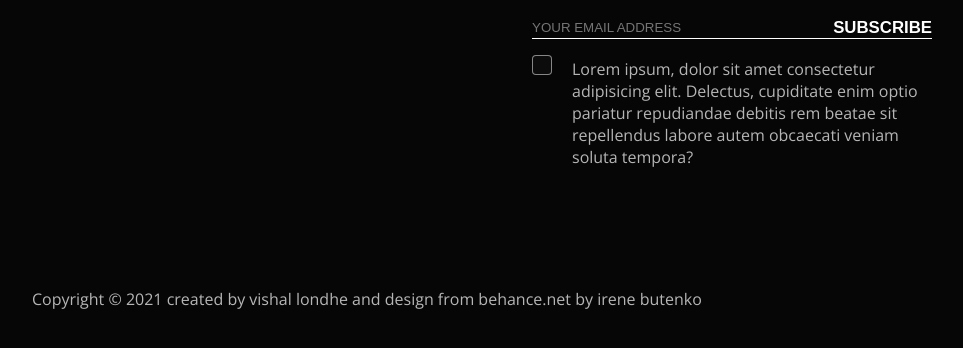
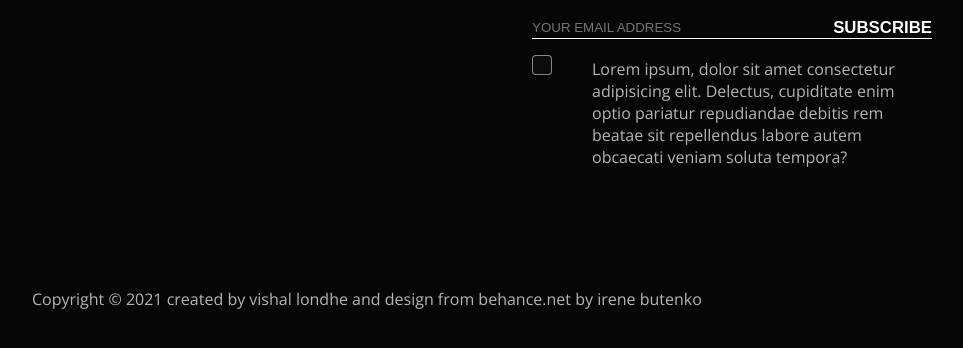
Before and after one commit to vishallondhe48/Ducati_redesign, a plain HTML site: page index.html in a window 1280 px wide. Shown: the part 3919-4267 px from the top of the page, without its empty margins (158-1121 px from the left). Drawn offline with nearby package versions, Linux system fonts and the light colour scheme.

Commit message:
changed footer paragraph width

```diff
--- a/stylesheets/app.scss
+++ b/stylesheets/app.scss
@@ -439,7 +439,7 @@ nav {
                 overflow: hidden;
             }
             p {
-                max-width: 360px;
+                max-width: 340px;
                 font-style: normal;
                 opacity: 0.7;
             }
```
Also changed, not shown: stylesheets/app.css.
